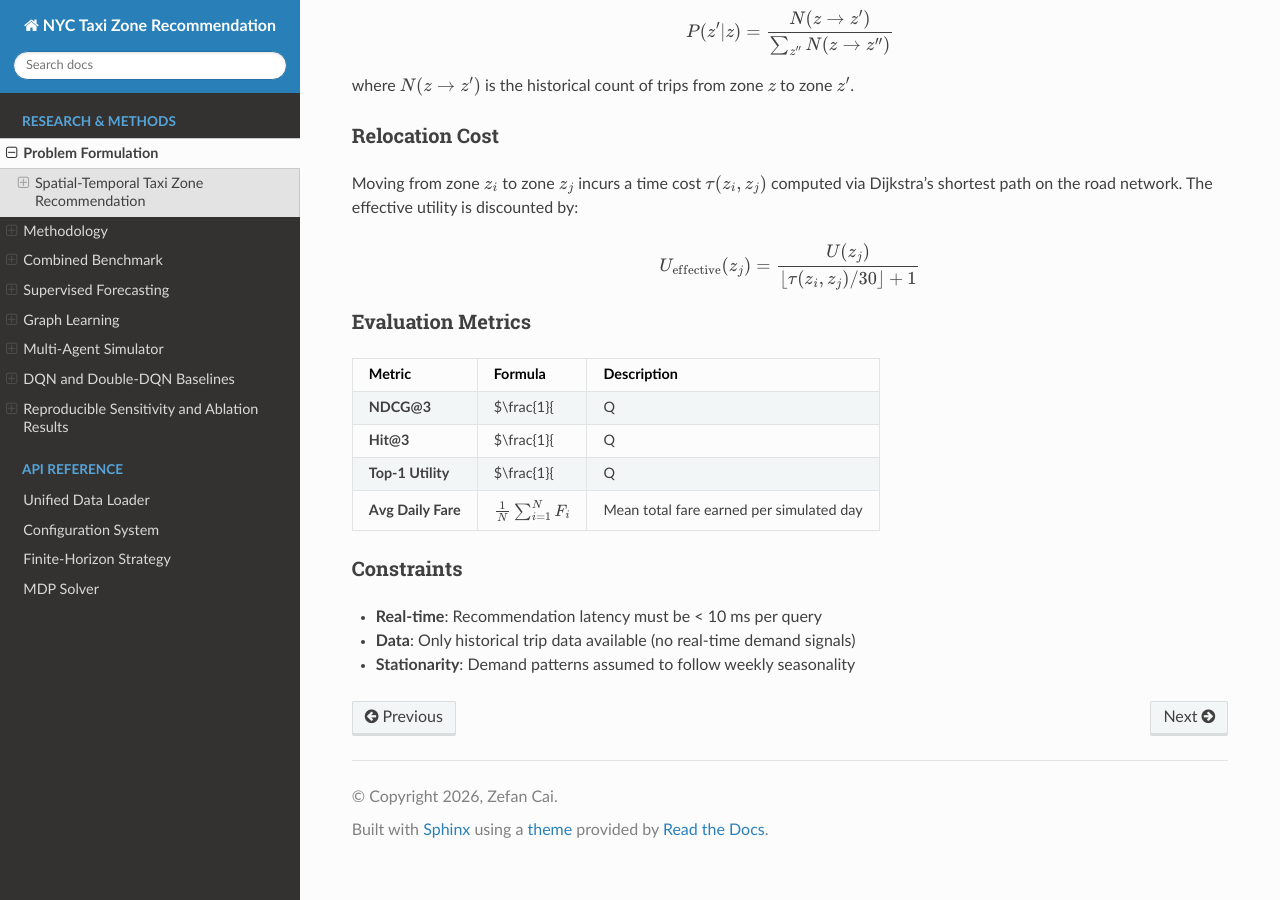
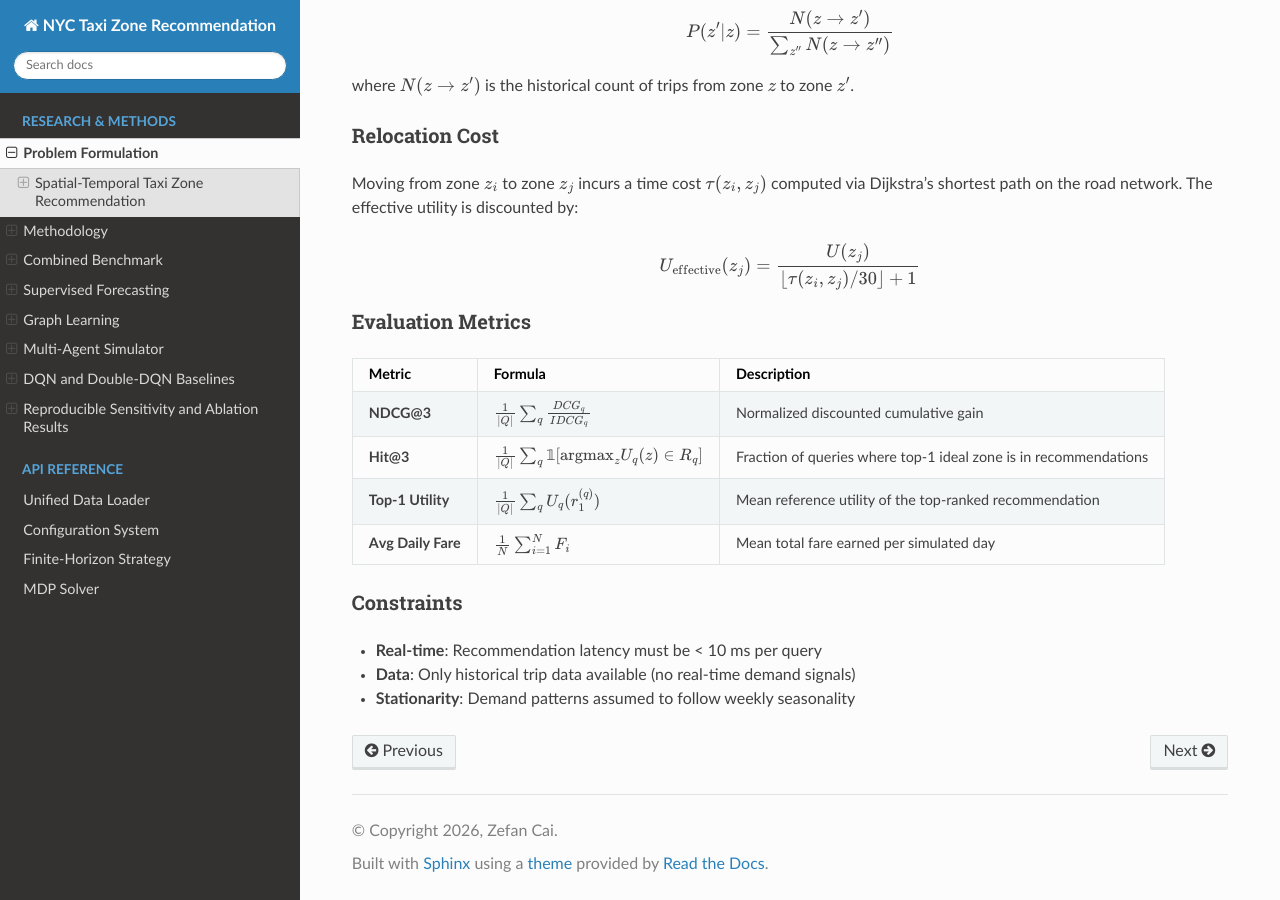
Before and after one commit to caizefan34/nyc-taxi-zone-recommendation, a Sphinx documentation site: the page built from docs/problem_statement.md, in a window 1280 px wide and 900 px high, scrolled down 1454 px. Built offline with Sphinx 7.4.7 and the Read the Docs theme 3.1.0, drawn with Linux system fonts in a browser that asks for light colours.

Commit message:
fix: preserve metric table math rendering

```diff
--- a/docs/problem_statement.md
+++ b/docs/problem_statement.md
@@ -62,9 +62,9 @@ $$U_{\text{effective}}(z_j) = \frac{U(z_j)}{\lfloor \tau(z_i, z_j) / 30 \rfloor
 
 | Metric | Formula | Description |
 |--------|---------|-------------|
-| **NDCG@3** | $\frac{1}{|Q|}\sum_{q} \frac{DCG_q}{IDCG_q}$ | Normalized discounted cumulative gain |
-| **Hit@3** | $\frac{1}{|Q|}\sum_{q} \mathbb{1}[\text{argmax}_z U_q(z) \in R_q]$ | Fraction of queries where top-1 ideal zone is in recommendations |
-| **Top-1 Utility** | $\frac{1}{|Q|}\sum_{q} U_q(r_1^{(q)})$ | Mean reference utility of the top-ranked recommendation |
+| **NDCG@3** | $\frac{1}{\lvert Q\rvert}\sum_{q} \frac{DCG_q}{IDCG_q}$ | Normalized discounted cumulative gain |
+| **Hit@3** | $\frac{1}{\lvert Q\rvert}\sum_{q} \mathbb{1}[\text{argmax}_z U_q(z) \in R_q]$ | Fraction of queries where top-1 ideal zone is in recommendations |
+| **Top-1 Utility** | $\frac{1}{\lvert Q\rvert}\sum_{q} U_q(r_1^{(q)})$ | Mean reference utility of the top-ranked recommendation |
 | **Avg Daily Fare** | $\frac{1}{N}\sum_{i=1}^{N} F_i$ | Mean total fare earned per simulated day |
 
 ### Constraints
```
Also changed, not shown: 1 other file.
